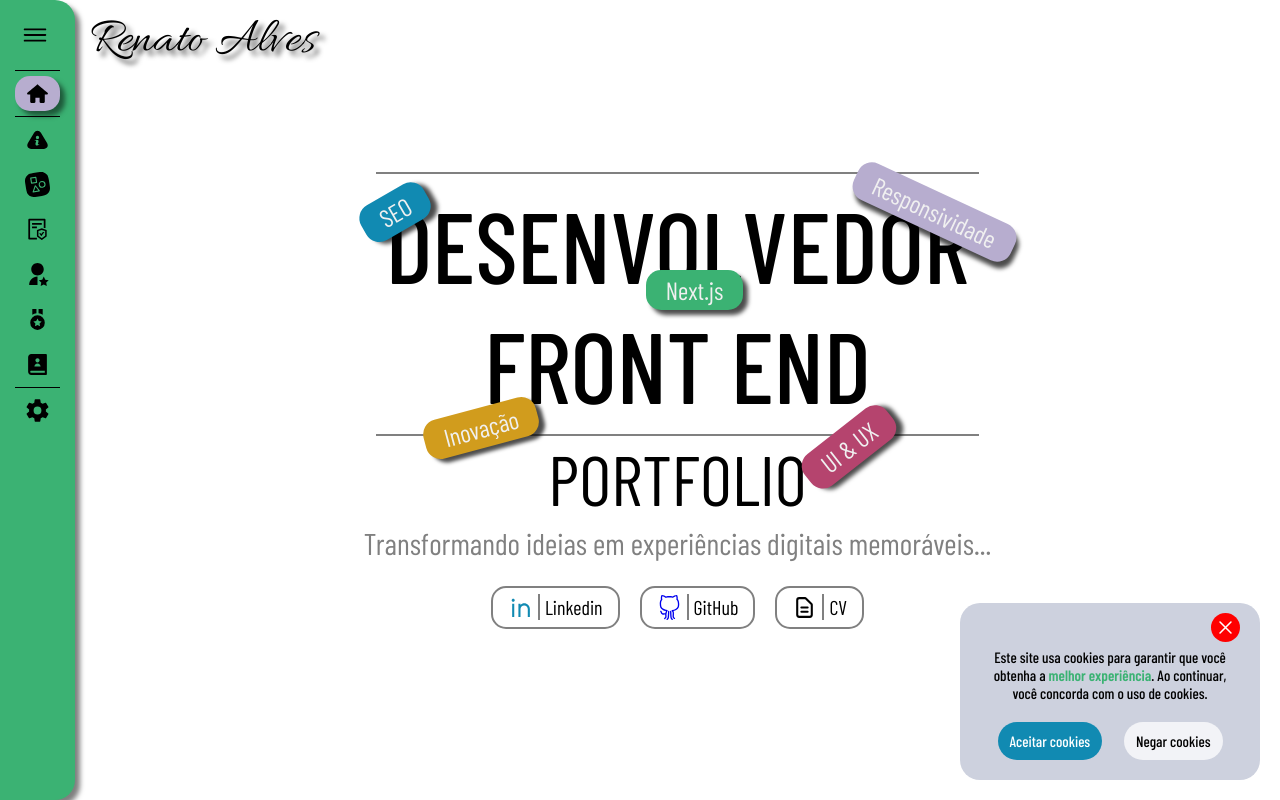
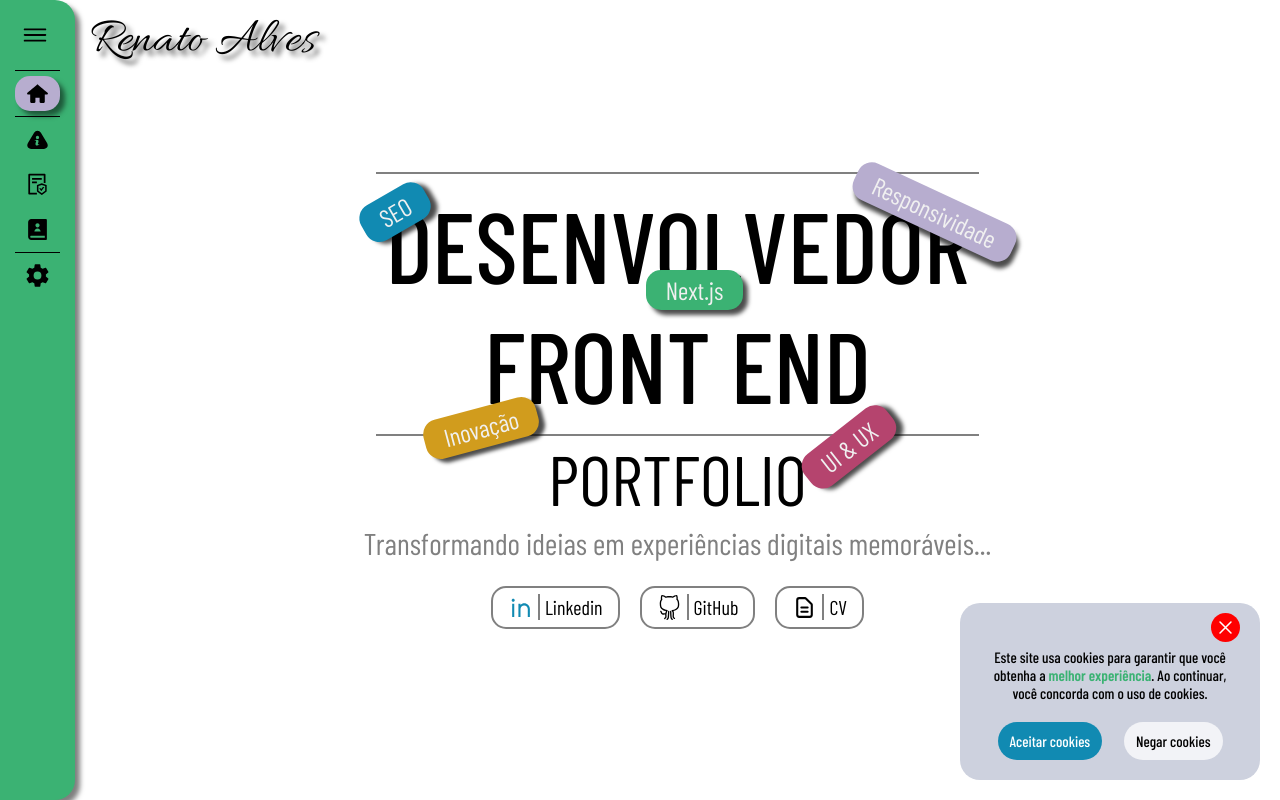
Before and after one commit to rena02to/portfolio, a Next.js app: page / in a window 1280 px wide. Built offline with nearby package versions, Linux system fonts and the light colour scheme; a web font is replaced by a local one.

Commit message:
alterando a quantidade de itens no menu

```diff
--- a/src/components/navbar.tsx
+++ b/src/components/navbar.tsx
@@ -21,11 +21,8 @@ export default function Navbar(){
     const [ activated, setActiveted ] = useState('start');
     const links = [
         {key: 1, value: t('navbar.menu.summary'), icon: <TiInfo/>, link: 'summary'},
-        {key: 2, value: t('navbar.menu.skills'), icon: <SiApostrophe/>, link: 'skills'},
-        {key: 3, value: t('navbar.menu.projects'), icon: <AiOutlineFileProtect/>, link: 'projects'},
-        {key: 4, value: t('navbar.menu.experiences'), icon: <RiUserStarFill/>, link: 'experiences'},
-        {key: 5, value: t('navbar.menu.certificates'), icon: <BiSolidMedal/>, link: 'certificates'},
-        {key: 6, value: t('navbar.menu.contacts'), icon: <RiContactsBook2Fill/>, link: 'contact'},
+        {key: 2, value: t('navbar.menu.projects'), icon: <AiOutlineFileProtect/>, link: 'projects'},
+        {key: 3, value: t('navbar.menu.contacts'), icon: <RiContactsBook2Fill/>, link: 'contact'},
     ];
 
     useEffect(() => {
--- a/src/components/summary.tsx
+++ b/src/components/summary.tsx
@@ -3,6 +3,7 @@ import style from '@/styles/summary.module.scss';
 export default function Summary(){
     return(
         <section className={style.summary} id='summary'>
+
         </section>
     );
 }
--- a/src/lib/languages/en.json
+++ b/src/lib/languages/en.json
@@ -15,10 +15,7 @@
             "menu": {
                 "title": "Menu",
                 "summary": "Summary",
-                "skills": "Skills",
                 "projects": "Projects",
-                "experiences": "Experiences",
-                "certificates": "Certificates",
                 "contacts": "Contact me"
             },
             "cv": "Curriculum",
@@ -33,6 +30,14 @@
             "responsive": "Responsiveness",
             "innovation": "Innovation",
             "phrase": "Converting ideas into memorable digital experiences..."
+        },
+        "summary": {
+            "titles": {
+                "about": "A little about myself",
+                "skills": "Habilidades",
+                "experiences": "Experiences",
+                "certificates": "Certificates"
+            }
         }
     }
 }
--- a/src/lib/languages/es.json
+++ b/src/lib/languages/es.json
@@ -15,10 +15,7 @@
             "menu": {
                 "title": "Menú",
                 "summary": "Resumen",
-                "skills": "Habilidades",
                 "projects": "Proyectos",
-                "experiences": "Experiencias",
-                "certificates": "Certificados",
                 "contacts": "Contáctame"
             },
             "cv": "Curriculum",
@@ -33,6 +30,14 @@
             "responsive": "Responsividad",
             "innovation": "Innovación",
             "phrase": "Convirtiendo ideas en experiencias digitales memorables..."
+        },
+        "summary": {
+            "titles": {
+                "about": "Un poco acerca de mi",
+                "skills": "Habilidades",
+                "experiences": "Experiencias",
+                "certificates": "Certificados"
+            }
         }
     }
 }
--- a/src/lib/languages/pt.json
+++ b/src/lib/languages/pt.json
@@ -15,10 +15,7 @@
             "menu": {
                 "title": "Menu",
                 "summary": "Resumo",
-                "skills": "Habilidades",
                 "projects": "Projetos",
-                "experiences": "Experiências",
-                "certificates": "Certificados",
                 "contacts": "Contate-me"
             },
             "cv": "Currículo",
@@ -33,6 +30,14 @@
             "responsive": "Responsividade",
             "innovation": "Inovação",
             "phrase": "Transformando ideias em experiências digitais memoráveis..."
+        },
+        "summary": {
+            "titles": {
+                "about": "Um pouco sobre mim",
+                "skills": "Habilidades",
+                "experiences": "Experiências",
+                "certificates": "Certificados"
+            }
         }
     }
 }
--- a/src/styles/start.module.scss
+++ b/src/styles/start.module.scss
@@ -199,6 +199,9 @@
             }
         }
         .github{
+            svg{
+                color: black;
+            }
             &:hover{
                 background-color: rgb(75, 75, 75);
                 border: 2px solid rgb(75, 75, 75);
```
